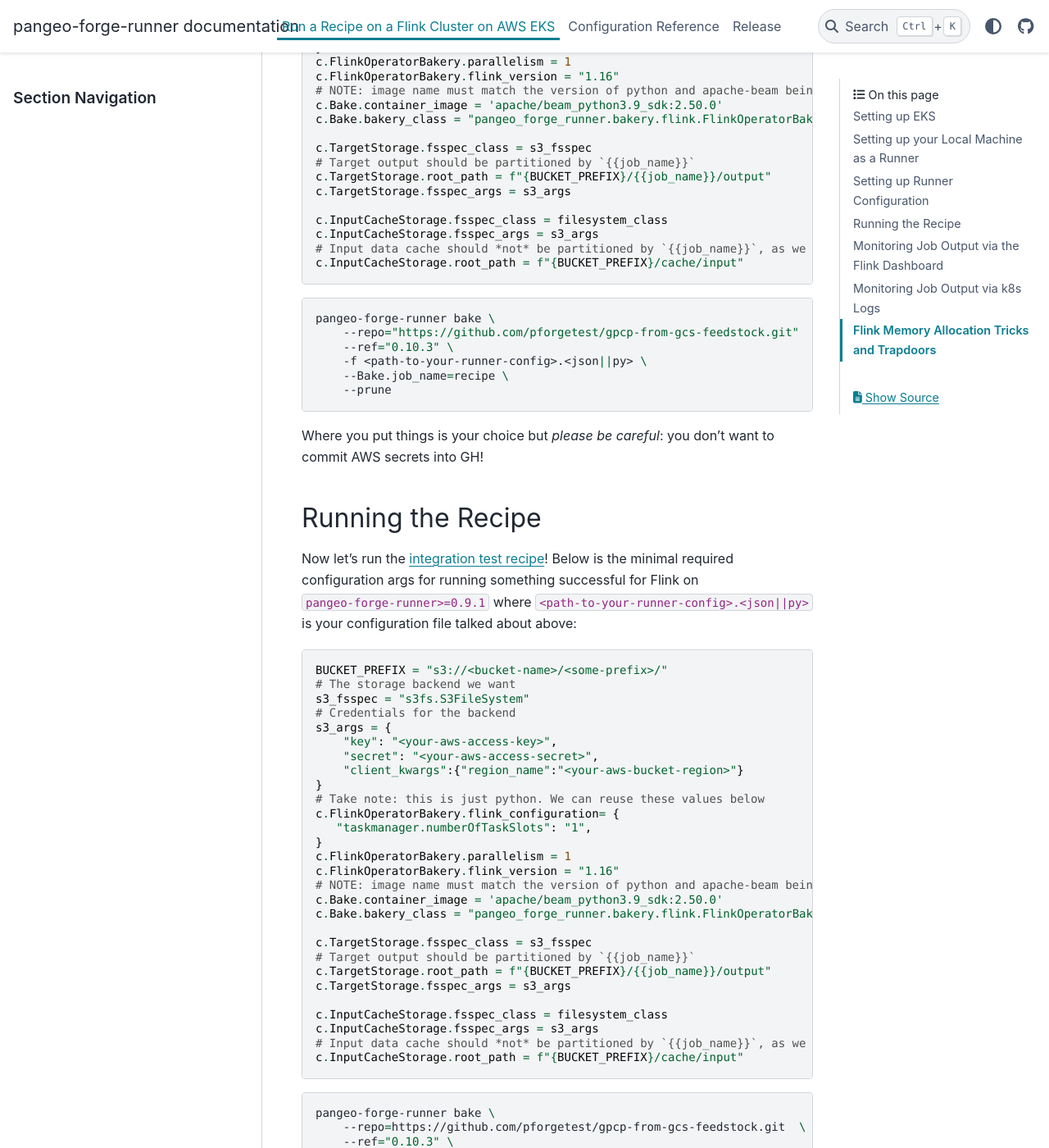
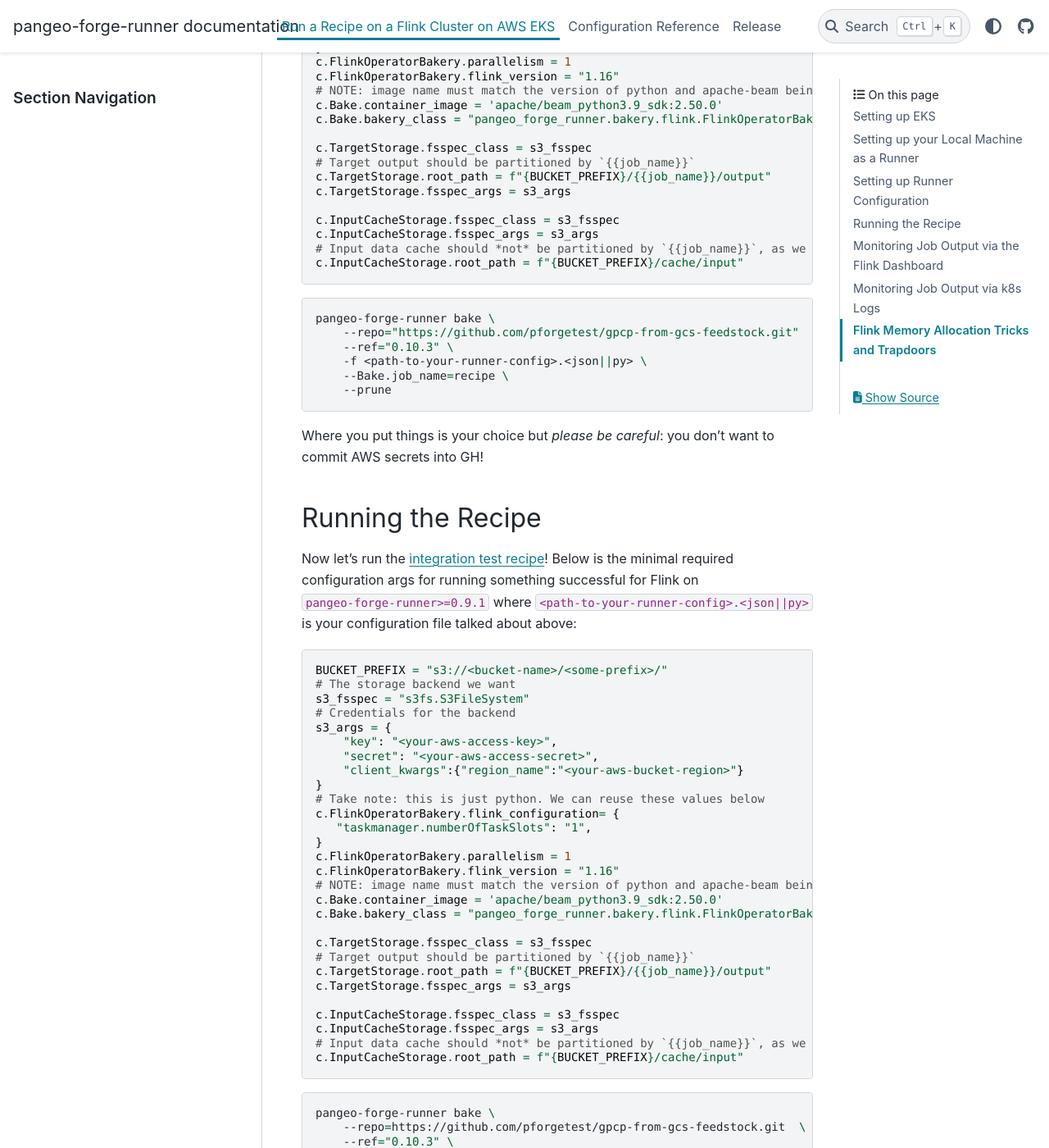
Before and after one commit to pangeo-forge/pangeo-forge-runner, a Sphinx documentation site: the page built from docs/tutorial/flink.md, in a window 1280 px wide and 1400 px high, scrolled down 5044 px. Shown: the whole window at 82% size. Built offline with Sphinx 7.4.7 and the PyData theme 0.15.4, drawn with Linux system fonts in a browser that asks for light colours; some of the changed text lies outside the part shown.

Commit message:
quick fixes from Tim Hodson

````diff
--- a/docs/tutorial/flink.md
+++ b/docs/tutorial/flink.md
@@ -178,7 +178,7 @@
    c.TargetStorage.root_path = f"{BUCKET_PREFIX}/{{job_name}}/output"
    c.TargetStorage.fsspec_args = s3_args
 
-   c.InputCacheStorage.fsspec_class = filesystem_class
+   c.InputCacheStorage.fsspec_class = s3_fsspec
    c.InputCacheStorage.fsspec_args = s3_args
    # Input data cache should *not* be partitioned by `{{job_name}}`, as we want to get the datafile from the source only once
    c.InputCacheStorage.root_path = f"{BUCKET_PREFIX}/cache/input"
@@ -227,7 +227,7 @@
    c.TargetStorage.root_path = f"{BUCKET_PREFIX}/{{job_name}}/output"
    c.TargetStorage.fsspec_args = s3_args
 
-   c.InputCacheStorage.fsspec_class = filesystem_class
+   c.InputCacheStorage.fsspec_class = s3_fsspec
    c.InputCacheStorage.fsspec_args = s3_args
    # Input data cache should *not* be partitioned by `{{job_name}}`, as we want to get the datafile from the source only once
    c.InputCacheStorage.root_path = f"{BUCKET_PREFIX}/cache/input"
@@ -275,7 +275,7 @@
    c.TargetStorage.root_path = f"{BUCKET_PREFIX}/{{job_name}}/output"
    c.TargetStorage.fsspec_args = s3_args
 
-   c.InputCacheStorage.fsspec_class = filesystem_class
+   c.InputCacheStorage.fsspec_class = s3_fsspec
    c.InputCacheStorage.fsspec_args = s3_args
    # Input data cache should *not* be partitioned by `{{job_name}}`, as we want to get the datafile from the source only once
    c.InputCacheStorage.root_path = f"{BUCKET_PREFIX}/cache/input"
@@ -285,7 +285,7 @@
    pangeo-forge-runner bake \
        --repo=https://github.com/pforgetest/gpcp-from-gcs-feedstock.git  \
        --ref="0.10.3" \
-       -f <path-to-your-runner-config>.<json||py>
+       -f <path-to-your-runner-config>.<json||py> \
        --Bake.job_name=recipe \
        --prune
    ```
````
